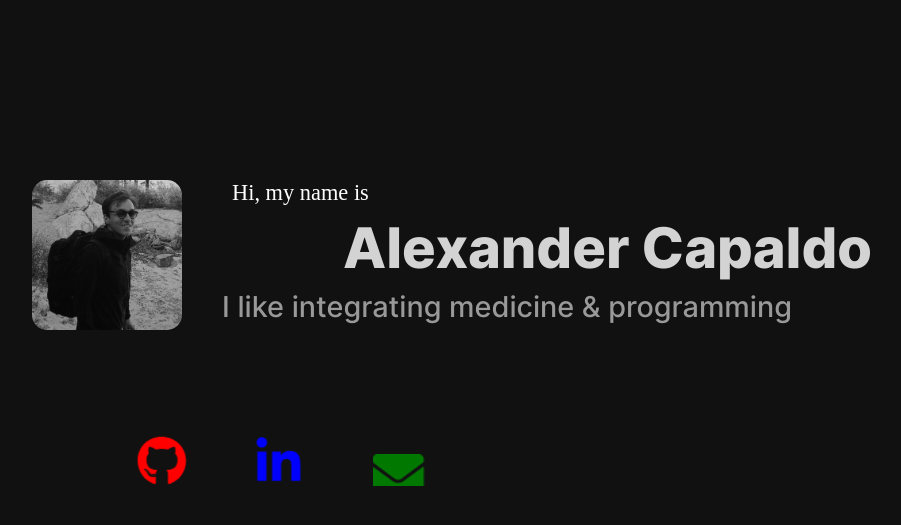
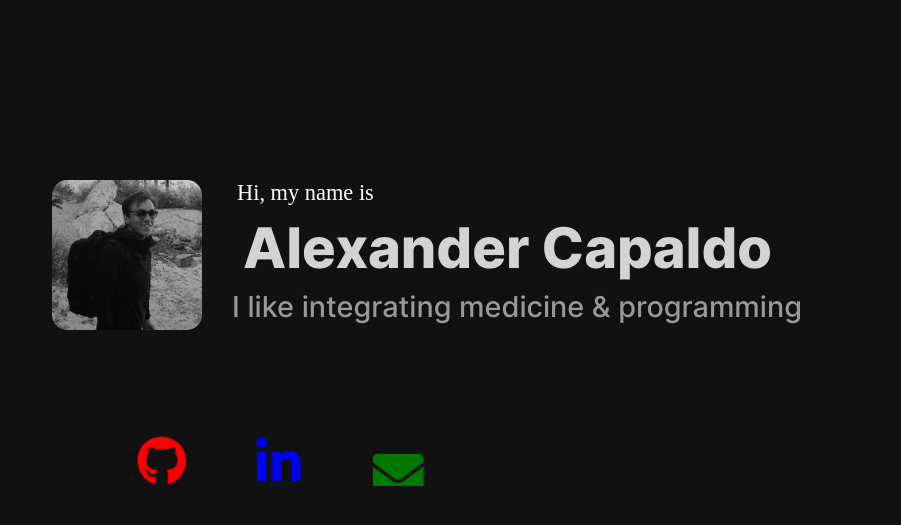
Before and after one commit to capaldo/capaldo.github.io, a Jekyll site: the page built from index.md, in a window 1280 px wide. Shown: the top 525 px of the page, without its empty margins (188-1089 px from the left). Built offline with Jekyll 4.4.1, drawn with Linux system fonts in a browser that asks for light colours; some web fonts are replaced.

Commit message:
fix homepage alignment

```diff
--- a/css/base.css
+++ b/css/base.css
@@ -181,9 +181,8 @@ h1.name {
     font-weight: 800;
     font-size: 3.5em;
     animation-delay: 1.0s;
-    padding-left: 10px;
+    margin-left: 20px;
     margin-top: -12px;
-    margin-right: -100px;
 }
 
 .center {
@@ -237,7 +236,7 @@ img.hexagon {
     -webkit-filter: grayscale(1);
     filter: grayscale(1) contrast(1);
 
-    margin-left: -100px;
+    margin-left: -80px;
 
 }
 
@@ -254,7 +253,7 @@ p.intro {
     display: inline;
     animation-duration: 1.5s;
     animation-delay: 0s;
-    padding-left: 50px;
+    padding-left: 35px;
     margin-top: 0px;
 }
 
@@ -268,7 +267,7 @@ p.description {
     display: inline;
     animation-duration: 1.0s;
     animation-delay: 3.0s;
-    padding-left: 40px;
+    padding-left: 30px;
     margin-right: -170px;
     margin-top: -28px;
 }
```
